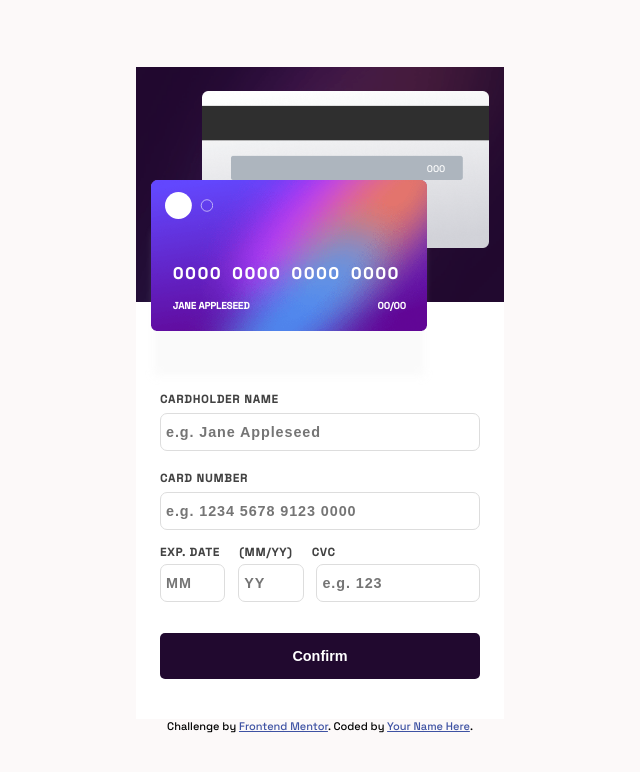
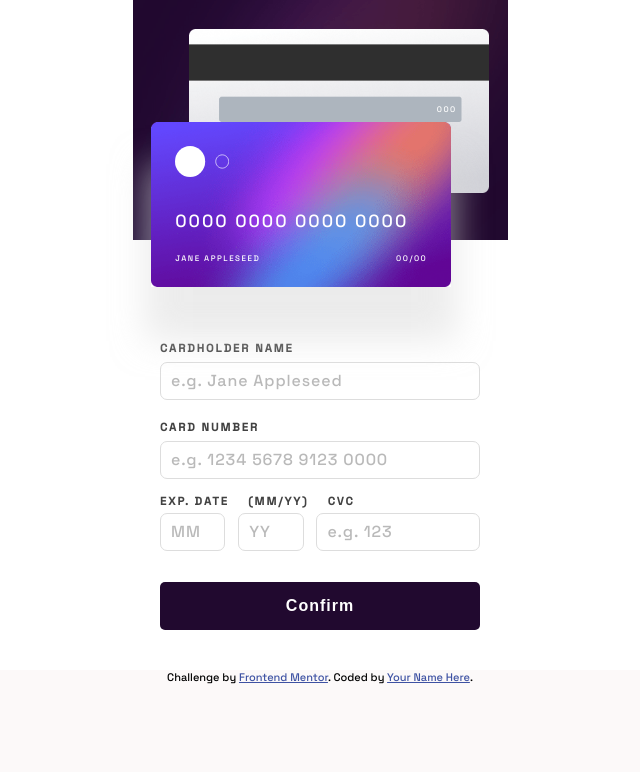
Before and after one commit to rox-io/interactive-card-details-form-main, a plain HTML site: page index.html in a window 1280 px wide. Shown: the whole page, without its empty margins (320-960 px from the left). Drawn offline with Linux system fonts and the light colour scheme.

Commit message:
simplified code

```diff
--- a/index.html
+++ b/index.html
@@ -20,17 +20,19 @@
 </head>
 <body>
 <main>
-  <div id="card-container">
-    <div id="img-layer">
-      <img class="bg-card-img" src="images/bg-main-mobile.png" alt="">
-      <img class="card-back" src="images/bg-card-back.png" alt="">
-      <img class="card-front" src="images/bg-card-front.png" alt="">
+  <div id="card-main">
+    <img class="bg-main-mobile" src="images/bg-main-mobile.png" alt="">
+    <img class="bg-main-desktop" src="images/bg-main-desktop.png" alt="">
+    <div id="card-front">
+      <img class="card-front-img" src="images/bg-card-front.png" alt="">
+      <img class=" absolute-pos-img card-logo" src="images/card-logo.svg" alt="front view of purple gradient color bank card sample">
+      <span class="card-num">0000 0000 0000 0000</span>
+      <span class="card-name">JANE APPLESEED</span>
+      <span class="card-exp">00/00</span>
     </div>
-    <div id="card-info-layer">
-      <p class="card-cvc">000</p>
-      <img class="card-logo" src="images/card-logo.svg" alt="">
-      <p class="card-line-a"><span class="card-num">0000</span><span class="card-num">0000</span><span class="card-num">0000</span><span class="card-num">0000</span></p>
-      <p class="card-line-b"><span class="card-name">JANE APPLESEED</span><span class="card-exp">00/00</span></p>
+    <div id="card-back">
+      <img class="card-back-img" src="images/bg-card-back.png" alt="">
+      <span class="card-cvc">000</span>
     </div>
   </div>
   <div id="form">
@@ -52,11 +54,11 @@
       <button type="submit">Confirm</button>
     </form>
   </div>
-  <div id="completed-form" class="toggle-completed-form" style="display: none;">
+  <div id="completed-form" class="toggle-completed-form">
     <img src="images/icon-complete.svg" alt="checkmark icon">
     <p class="card-message-one">Thank You!</p>
     <p class="card-message-two">We've added your card details</p>
-    <p><button>Continue</button></p>
+    <button>Continue</button>
   </div>
 </main>
 <footer class="attribution">
--- a/style.css
+++ b/style.css
@@ -1,15 +1,9 @@
-html {
-    margin: 0;
-    font-size: 16px;
+* {
+    box-sizing: border-box;
 }
 
 body {
     margin: 0;
-    display: flex;
-    flex-direction: column;
-    align-items: center;
-    justify-content: center;
-    min-height: 100vh;
     font-family: 'Space Grotesk', sans-serif;
     background-color: rgb(252, 249, 249);
 }
@@ -18,98 +12,179 @@ main {
     display: flex;
     flex-direction: column;
     align-items: center;
-    width: 23rem;
+    justify-content: space-between;
     background-color: hsl(0, 0%, 100%);
+
 }
 
-.bg-card-img {
-    width: 100%;
+/*@media (min-width: 700px) {
+    main {
+        flex-direction: row;
+        justify-content: flex-start;
+        border: 5px solid aquamarine;
+        width: min-content;
+    }
+}*/
+
+img {
+    display: block;
+    max-width: 100%;
 }
 
-#card-container {
+
+#card-main {
+    color: white;
     position: relative;
-    margin-bottom: 5rem;
-    color: white;
+    max-width: 375px;
+    margin-bottom: 6em;
 }
 
-.card-back, .card-front, .card-cvc, .card-logo, .card-line-a, .card-line-b {
+/*@media (min-width: 700px) {
+    #card-main {
+        border: 5px solid salmon;
+        width: min-content;
+    }
+}*/
+
+#card-front {
+    z-index: 2;
+    top: 51%;
+    left: 5%;
+}
+
+/*@media (min-width: 700px) {
+    #card-front {
+
+    }
+}*/
+
+#card-back {
+    top: 12%;
+    right: 5%;
+}
+
+/*@media (min-width: 700px) {
+    #card-back {
+
+    }
+}*/
+
+#card-front, #card-back {
+    position: absolute;
+    width: 80%;
+
+}
+
+#card-front span,
+#card-front .absolute-pos-img,
+#card-back span {
     position: absolute;
 }
 
-.card-back {
-    top: 10%;
-    left: 18%;
-    width: 78%;
+
+.card-front-img {
+    box-shadow: 0 3rem 2rem .4rem rgba(219, 219, 219, 0.541);
 }
 
-.card-front {
-    top: 47%;
-    left: 4%;
-    width: 75%;
-    box-shadow: 0 3rem .5rem -.2rem rgba(236, 236, 236, 0.253);
+/*@media (min-width: 700px) {
+    .card-front-img {
+        max-width: revert;
+    }
+}
+
+@media (min-width: 700px) {
+    .bg-main-mobile {
+        display: none;
+    }
+}*/
+
+.bg-main-desktop {
+    display: none;
+}
+
+/*@media (min-width: 700px) {
+    .bg-main-desktop {
+        display: block;
+        max-width: revert;
+    }
+}*/
+
+.card-logo {
+    width: 18%;
+    top: 1.5rem;
+    left: 1.5rem;
+}
+
+.card-num {
+    top: 53%;
+    left: 1.5rem;
+    letter-spacing: 2px;
+    font-size: 1.1rem;
+}
+
+.card-name {
+    bottom: 1.5rem;
+    left: 1.5rem;
+}
+
+.card-name, .card-exp, .card-cvc {
+    font-size: .5rem;
+    letter-spacing: 1.5px;
+}
+
+.card-exp {
+    bottom: 1.5rem;
+    right: 1.5rem;
 }
 
 .card-cvc {
-    top: 36%;
-    left: 79%;
-    font-size: .6rem;
+    top: 46%;
+    right: 2rem;
 }
 
-.card-logo {
-    top: 52%;
-    left: 8%;
-    width: 13%;
+
+#form {
+    display: flex;
+    align-items: flex-end;
+    max-width: 20rem;
 }
 
-.card-line-a {
-    top: 75%;
-    left: 10%;
-    letter-spacing: 2px;
-    font-weight: bold;
-}
-
-.card-num {
-    display: inline;
-    margin-right: 10px;
-}
-
-.card-line-b {
-    top: 93%;
-    left: 10%;
-    font-size: .6rem;
-    font-weight: bold;
-}
-
-.card-name {
-    margin-right: 8rem;
-}
-
-#form {
-    width: 20rem;
-}
+/*@media (min-width: 700px) {
+    #form {
+        justify-content: center;
+        padding: 0 10rem;
+        border: 5px solid black;
+        min-width: 20rem;
+    }
+}*/
 
 #form label {
     text-transform: uppercase;
     font-size: .7rem;
     font-weight: bold;
-    letter-spacing: 1px;
+    letter-spacing: 2px;
     color: rgba(0, 0, 0, 0.74);
 }
 
 #form input {
     border: 1px solid rgb(221, 221, 221);
     border-radius: 7px;
-    padding: 10px 5px;
+    padding: 10px 10px;
     margin: 5px 0 15px 0;
-    box-sizing: border-box;
     font-size: .9rem;
-    font-weight: bold;
+    font-weight: 500;
     letter-spacing: .9px;
     color: rgba(128, 128, 128, 0.603);
 }
 
 input[type="number"] {
     appearance: textfield;
+}
+
+input::placeholder {
+    font-family: 'Space Grotesk', sans-serif;
+    font-size: 1rem;
+    opacity: .5;
 }
 
 .info-input {
@@ -134,13 +209,35 @@ input[type="number"] {
 }
 
 #form button {
-    width: 100%;
+    width: 20rem;
     padding: 15px 5px;
     background-color: hsl(278, 68%, 11%);
     border-style: none;
     border-radius: 5px;
     color: white;
-    font-size: .9rem;
+    font-size: 1rem;
     font-weight: bold;
     margin: 1rem 0 2.5rem 0;
+    letter-spacing: 1px;
 }
+
+#completed-form {
+    display: flex;
+    flex-direction: column;
+    align-items: center;
+    width: 100%;
+    display: none;
+
+}
+
+#completed-form button {
+    padding: 15px 15px;
+    font-size: 1rem;
+    background-color: hsl(278, 68%, 11%);
+    border-style: none;
+    border-radius: 5px;
+    color: white;
+    font-size: 1rem;
+    font-weight: bold;
+    letter-spacing: 1px;
+}
```
